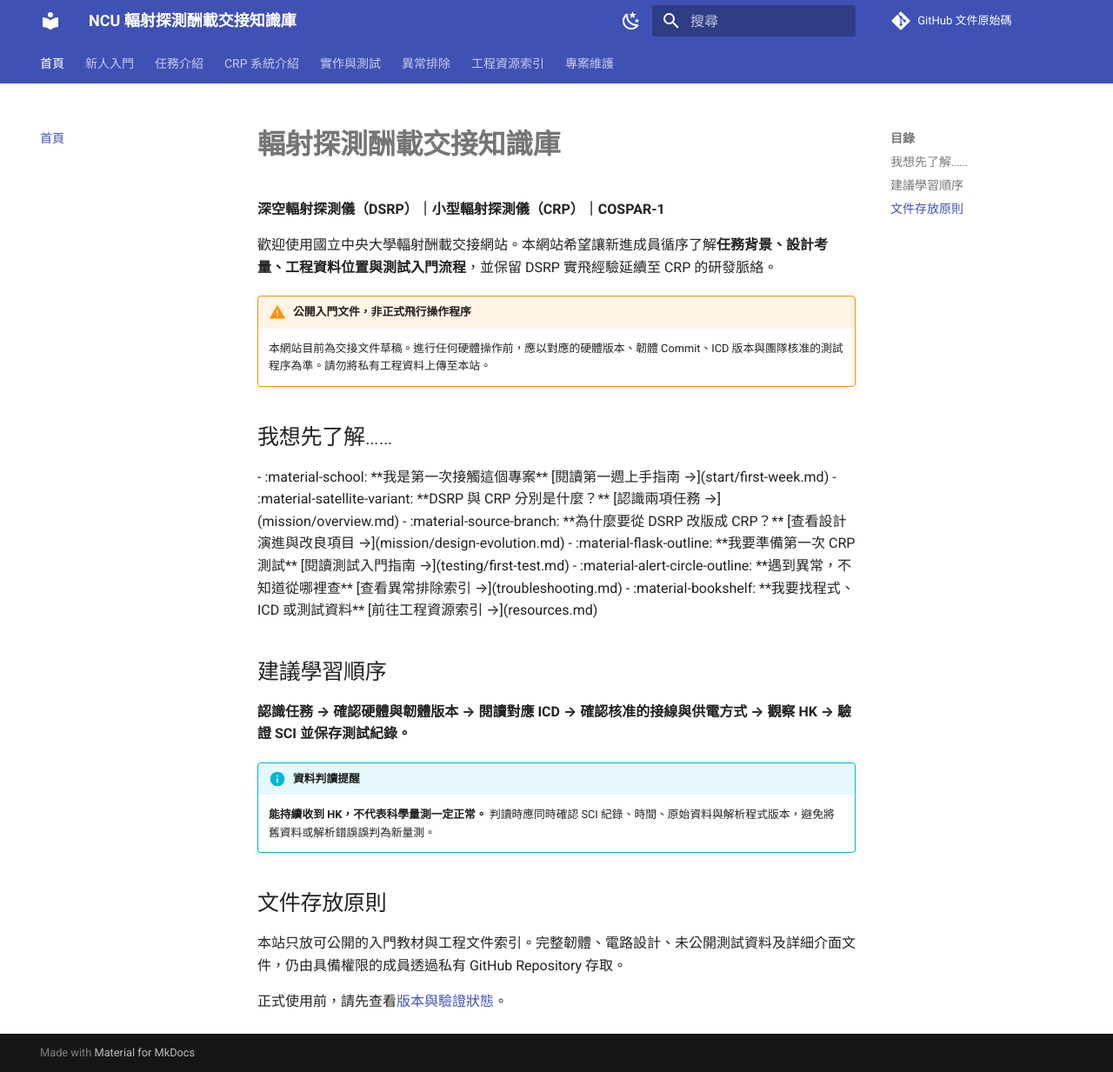
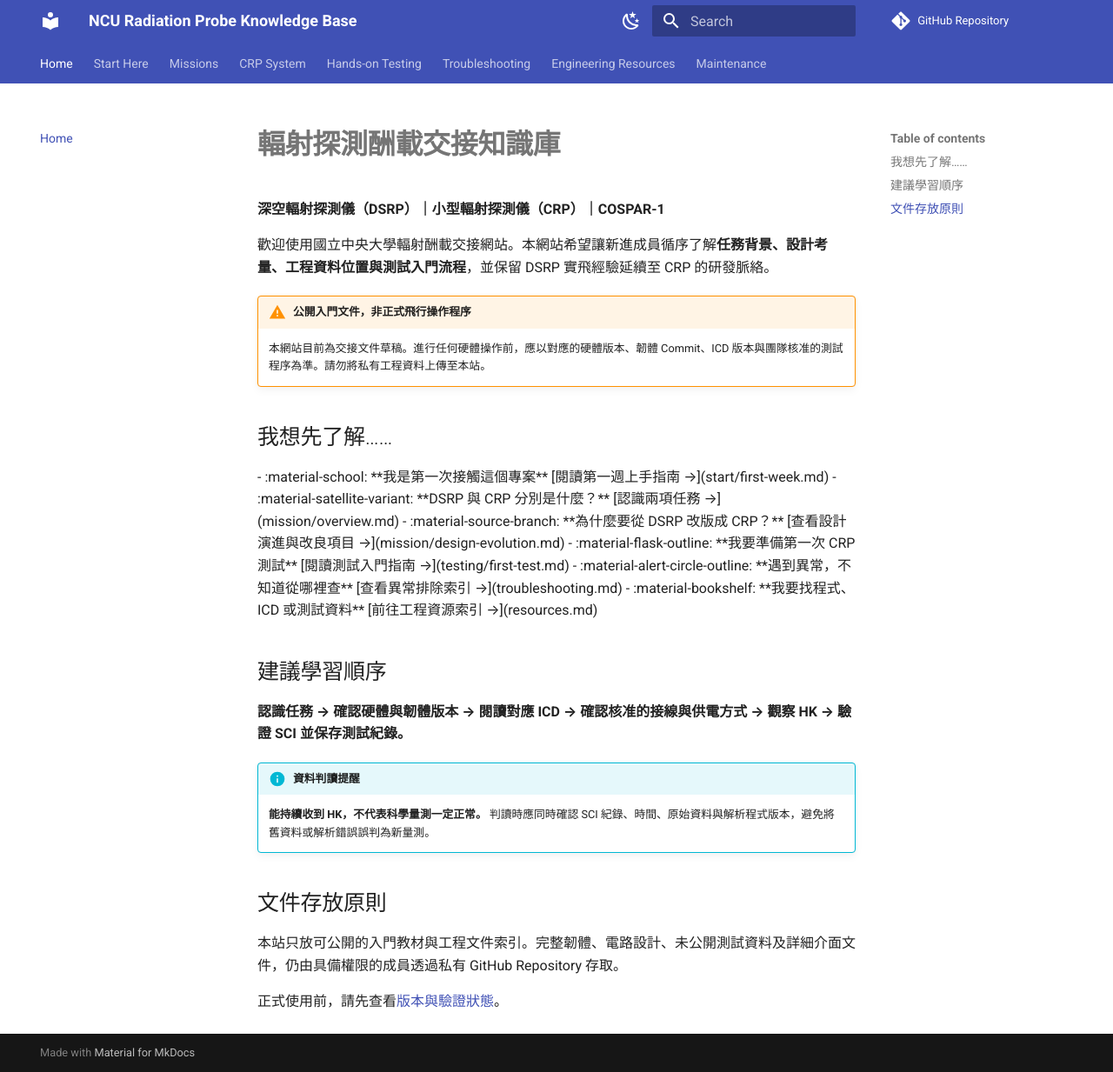
Before and after one commit to Mondayhs/radiation-probe-docs, an MkDocs documentation site: the page built from docs/index.md, in a window 1280 px wide and 1233 px high. Shown: the whole window at 87% size. Built offline with MkDocs 1.6.1 and Material for MkDocs 9.7.7, drawn with Linux system fonts in a browser that asks for light colours; comment, search, counter and statistics services are not loaded.

Commit message:
Restore English site navigation and UI while keeping Traditional Chinese content

```diff
--- a/mkdocs.yml
+++ b/mkdocs.yml
@@ -1,11 +1,11 @@
-site_name: NCU 輻射探測酬載交接知識庫
+site_name: NCU Radiation Probe Knowledge Base
 site_description: DSRP 與 CRP 新人入門、工程交接及測試指南
 site_url: https://mondayhs.github.io/radiation-probe-docs/
 repo_url: https://github.com/Mondayhs/radiation-probe-docs
-repo_name: GitHub 文件原始碼
+repo_name: GitHub Repository
 theme:
   name: material
-  language: zh-TW
+  language: en
   custom_dir: overrides
   palette:
     - scheme: default
@@ -13,13 +13,13 @@ theme:
       accent: cyan
       toggle:
         icon: material/weather-night
-        name: 切換為深色模式
+        name: Switch to dark mode
     - scheme: slate
       primary: indigo
       accent: cyan
       toggle:
         icon: material/weather-sunny
-        name: 切換為淺色模式
+        name: Switch to light mode
   features:
     - navigation.tabs
     - navigation.sections
@@ -39,22 +39,22 @@ markdown_extensions:
 extra_css:
   - stylesheets/extra.css
 nav:
-  - 首頁: index.md
-  - 新人入門:
-      - 第一週上手指南: start/first-week.md
-      - 存取權限與公開原則: start/access.md
-  - 任務介紹:
-      - DSRP 與 CRP: mission/overview.md
-      - DSRP 至 CRP 的設計演進: mission/design-evolution.md
-  - CRP 系統介紹:
-      - 系統架構: crp/system.md
-      - 韌體開發與燒錄: crp/programming.md
-      - HK／SCI 資料流程: crp/data-flow.md
-  - 實作與測試:
-      - 第一次 CRP 測試: testing/first-test.md
-      - 測試資料分析: testing/data-analysis.md
-  - 異常排除: troubleshooting.md
-  - 工程資源索引: resources.md
-  - 專案維護:
-      - 版本與驗證狀態: maintenance/release-status.md
-      - 待補文件與交接事項: maintenance/open-items.md
+  - Home: index.md
+  - Start Here:
+      - First Week: start/first-week.md
+      - Access & Privacy: start/access.md
+  - Missions:
+      - DSRP & CRP Overview: mission/overview.md
+      - DSRP → CRP Design Evolution: mission/design-evolution.md
+  - CRP System:
+      - System Architecture: crp/system.md
+      - Firmware & Programming: crp/programming.md
+      - HK / SCI Data Flow: crp/data-flow.md
+  - Hands-on Testing:
+      - First CRP Test: testing/first-test.md
+      - Test Data Analysis: testing/data-analysis.md
+  - Troubleshooting: troubleshooting.md
+  - Engineering Resources: resources.md
+  - Maintenance:
+      - Release & Verification Status: maintenance/release-status.md
+      - Handover Open Items: maintenance/open-items.md
```
